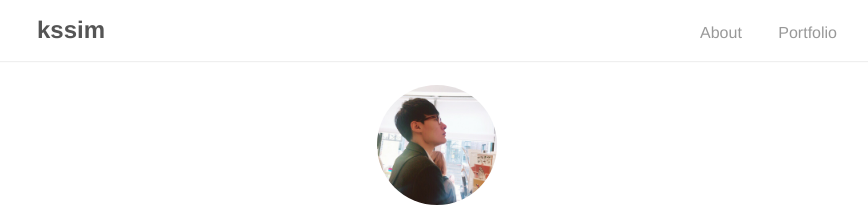
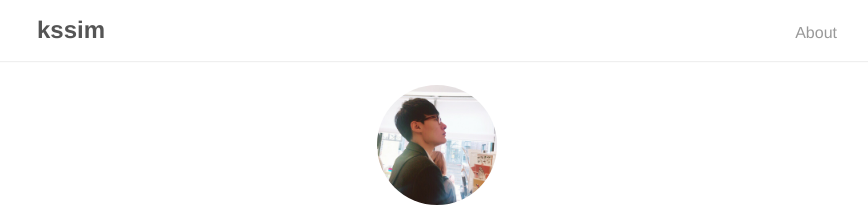
Before and after one commit to kssim/profile, a Jekyll site: the page built from index.md, in a window 1280 px wide and 900 px high. Shown: the top 216 px of the window, without its empty margins (203-1071 px from the left). Built offline with Jekyll 4.4.1, drawn with Linux system fonts in a browser that asks for light colours; our own code applies the rules of GitHub Pages for plain Markdown files.

Commit message:
Update base.html

```diff
--- a/_layouts/base.html
+++ b/_layouts/base.html
@@ -11,7 +11,6 @@
         </a>
         <ul>
           <li><a href="{{ '/' | prepend: site.baseurl }}">About</a></li>
-          <li><a href="{{ '/portfolio' | prepend: site.baseurl }}/">Portfolio</a></li>
         </ul>
     </div>
   </nav>
```
